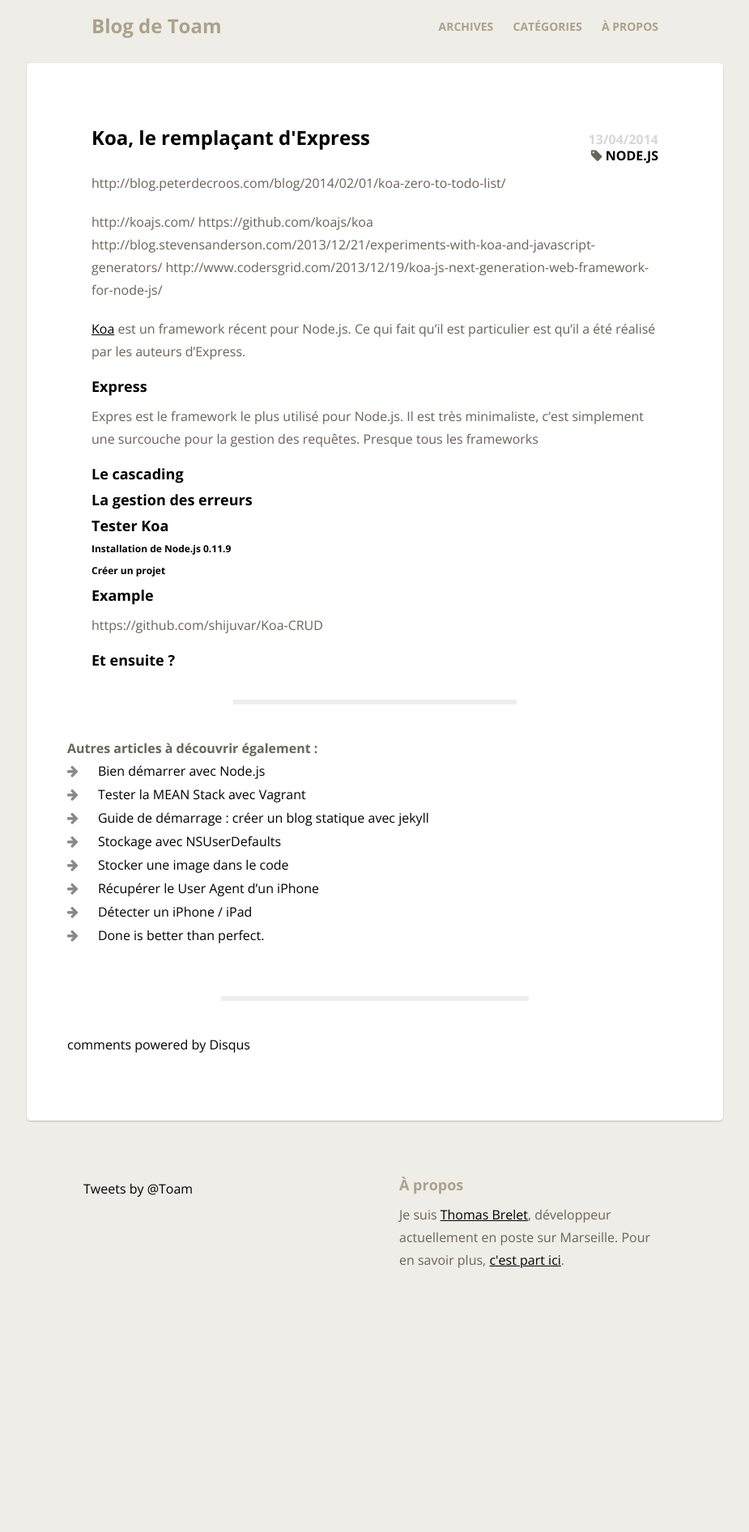
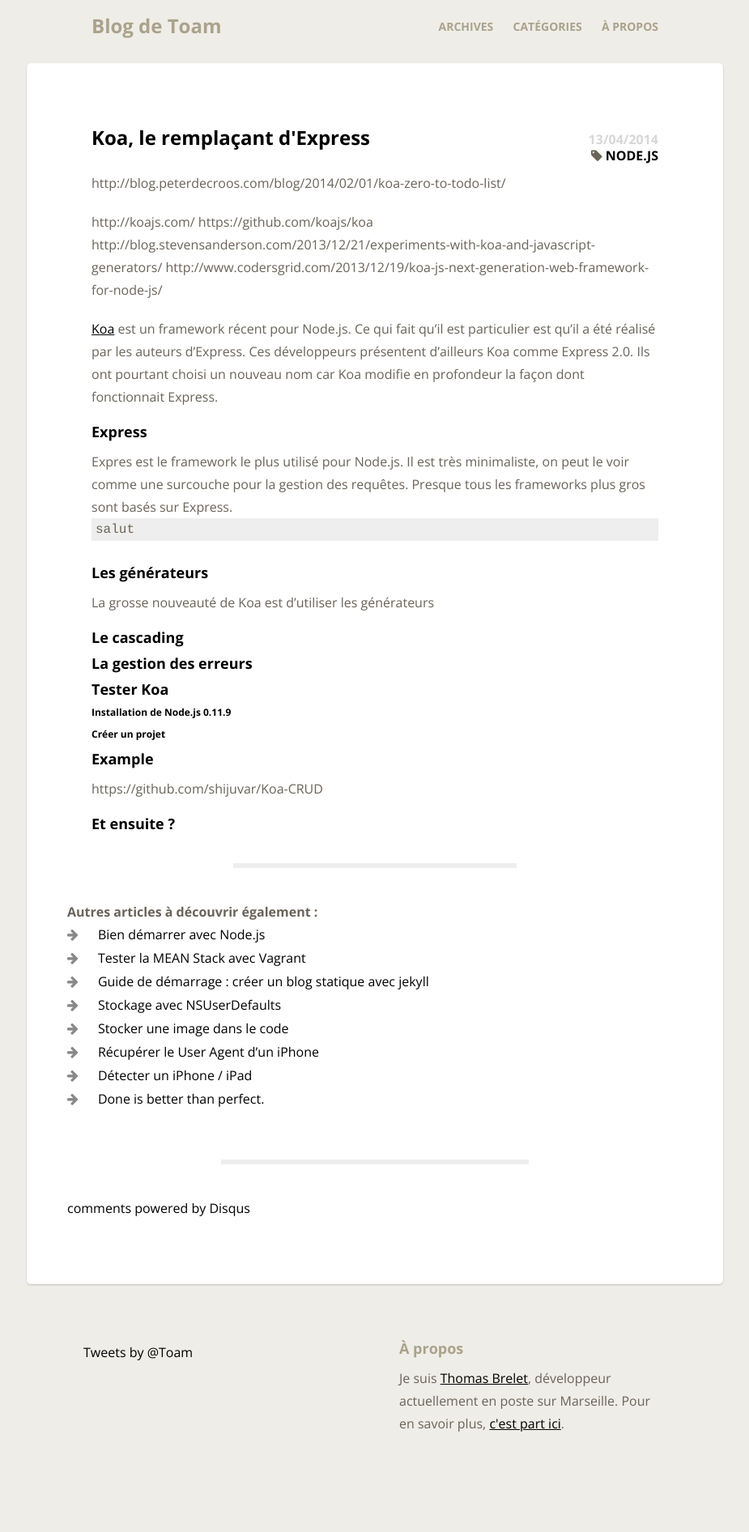
Before and after one commit to Toam/toam.fr, a Jekyll site: the page built from _posts/2014-04-13-koa-le-remplacant-express.markdown, in a window 1280 px wide. Shown: the whole page at 81% size, without its empty margins (177-1102 px from the left). Built offline with Jekyll 4.4.1, drawn with Linux system fonts in a browser that asks for light colours; nearby versions of some CDN libraries; comment, search, counter and statistics services are not loaded; before the commit the page ends 1690 px from its top, so only the background shows below that.

Commit message:
Updated 2014-04-13-koa-le-remplacant-express.markdown

```diff
--- a/_posts/2014-04-13-koa-le-remplacant-express.markdown
+++ b/_posts/2014-04-13-koa-le-remplacant-express.markdown
@@ -1,7 +1,7 @@
 ---
 published: true
 layout: post
-title: Koa, le remplaçant d'Express
+title: "Koa, le remplaçant d'Express"
 category: node.js
 comments: true
 ---
@@ -14,16 +14,27 @@
 http://www.codersgrid.com/2013/12/19/koa-js-next-generation-web-framework-for-node-js/
 
 
-[Koa](http://koajs.com/){:target="_blank"} est un framework récent pour Node.js. Ce qui fait qu'il est particulier est qu'il a été réalisé par les auteurs d'Express.
+[Koa](http://koajs.com/){:target="_blank"} est un framework récent pour Node.js. Ce qui fait qu'il est particulier est qu'il a été réalisé par les auteurs d'Express. Ces développeurs présentent d'ailleurs Koa comme Express 2.0. Ils ont pourtant choisi un nouveau nom car Koa modifie en profondeur la façon dont fonctionnait Express.
 
 <!--more-->
 
 ##### Express
 
-Expres est le framework le plus utilisé pour Node.js. Il est très minimaliste, c'est simplement une surcouche pour la gestion des requêtes. Presque tous les frameworks
+Expres est le framework le plus utilisé pour Node.js. Il est très minimaliste, on peut le voir comme une surcouche pour la gestion des requêtes. Presque tous les frameworks plus gros sont basés sur Express.
+
+{% highlight js %}
+salut
+{% endhighlight %}
+
+##### Les générateurs
+
+La grosse nouveauté de Koa est d'utiliser les générateurs
+
 
 
 ##### Le cascading
+
+
 
 ##### La gestion des erreurs
 
```
